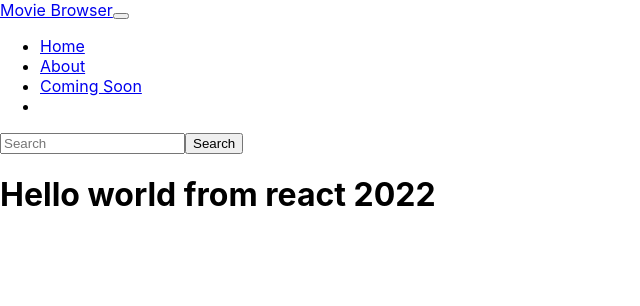
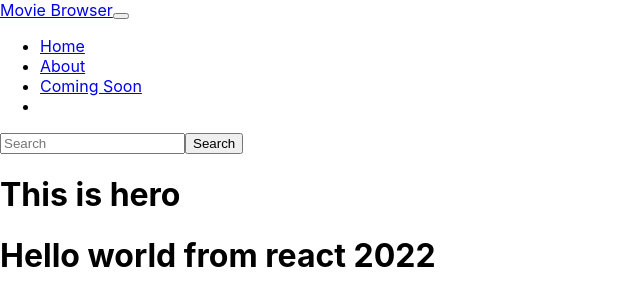
Before and after one commit to wiekusviljoen/myreactapp22, a React (Create React App) app: page / in a window 1280 px wide. Shown: the top 306 px of the page, without its empty margins (0-640 px from the left). Built offline with nearby package versions, Linux system fonts and the light colour scheme; the HTML template or start-up script is replaced by a standard one.

Commit message:
commit on master

```diff
--- a/src/components/Home.js
+++ b/src/components/Home.js
@@ -1,6 +1,8 @@
+import Hero from "./Hero";
 const Home = () => {
   return (
     <>
+      <Hero text="Welcome to React 2022" />
       <h1>Hello world from react 2022</h1>
     </>
   );
```
